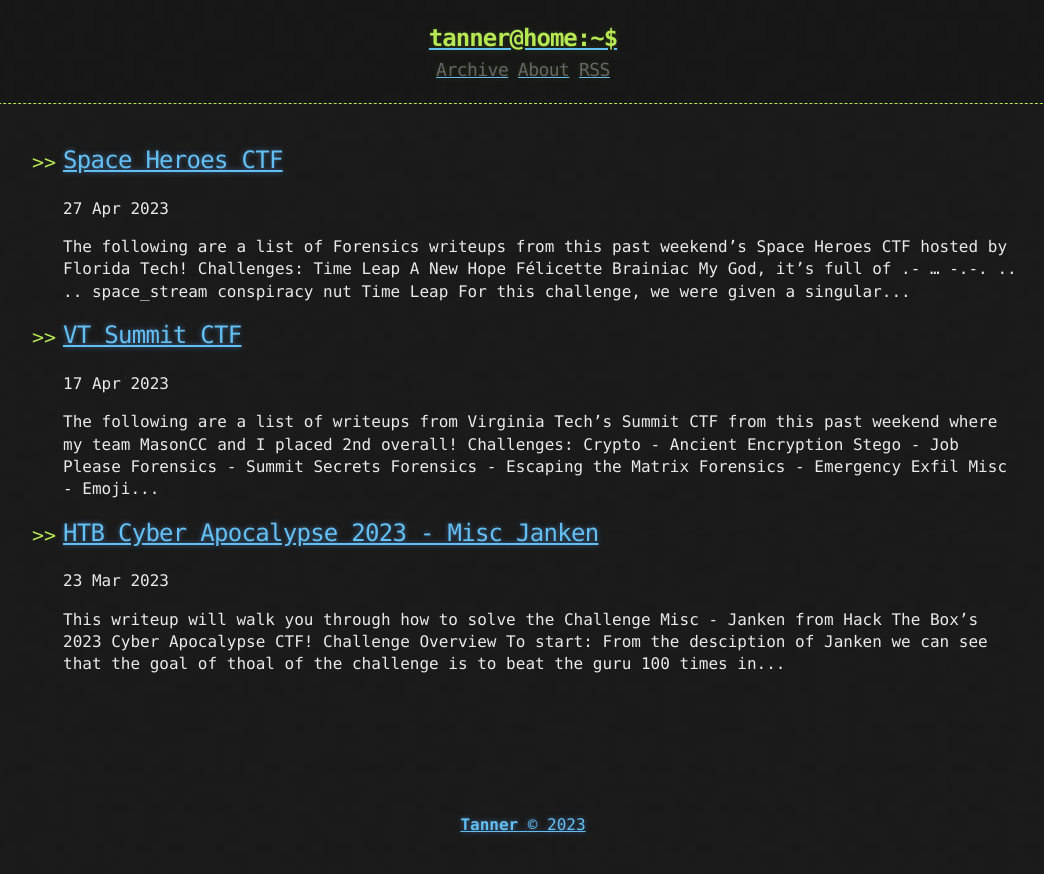
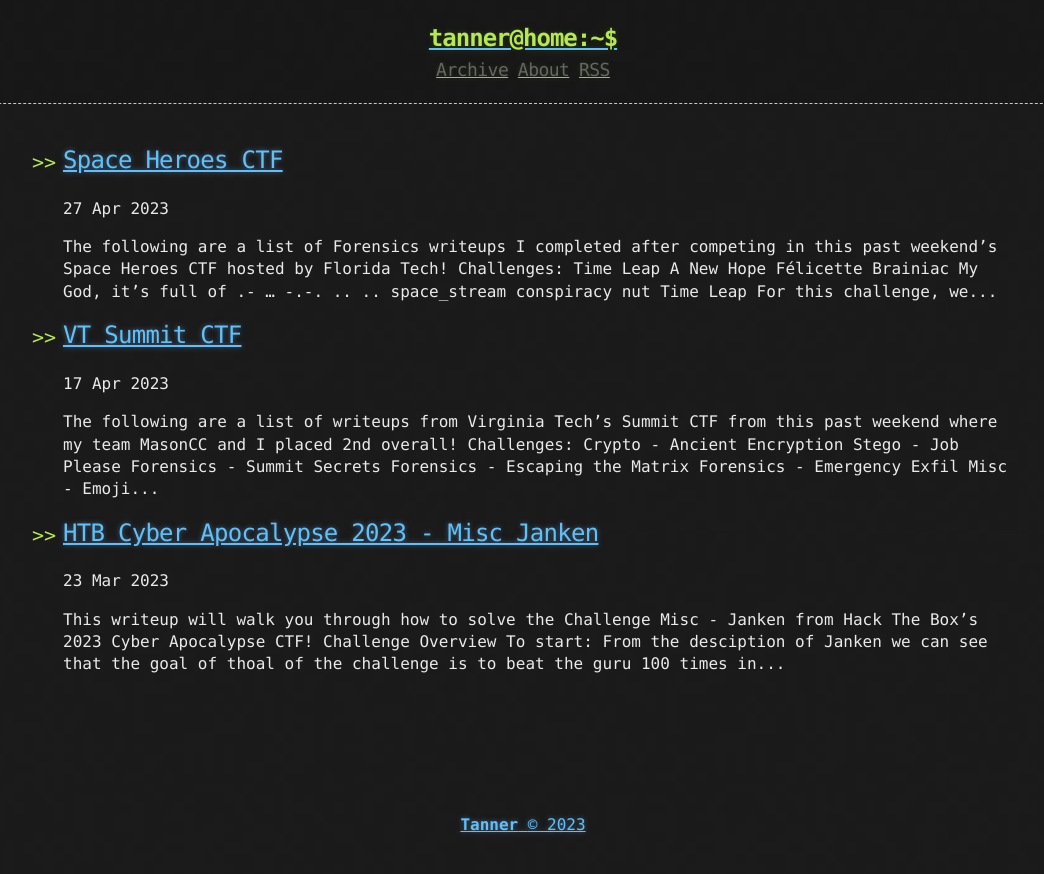
Before and after one commit to Txnn3r/Txnn3r.github.io, a Jekyll site: the page built from index.html, in a window 1280 px wide. Shown: the top 874 px of the page, without its empty margins (117-1161 px from the left). Built offline with Jekyll 4.4.1, drawn with Linux system fonts in a browser that asks for light colours; the list of posts is cut into pages by our own code.

Commit message:
Update 2023-04-27-SpaceHeroesCTF.md

```diff
--- a/_posts/2023-04-27-SpaceHeroesCTF.md
+++ b/_posts/2023-04-27-SpaceHeroesCTF.md
@@ -3,7 +3,7 @@ title: Space Heroes CTF
 published: true
 ---
 
-The following are a list of `Forensics` writeups from this past weekend's `Space Heroes CTF` hosted by Florida Tech!
+The following are a list of `Forensics` writeups I completed after competing in this past weekend's `Space Heroes CTF` hosted by Florida Tech!
 
 ![image](https://user-images.githubusercontent.com/101006959/235035459-1e6f1103-57e6-41e7-a69c-2f8c072b8eda.png)
 
```
